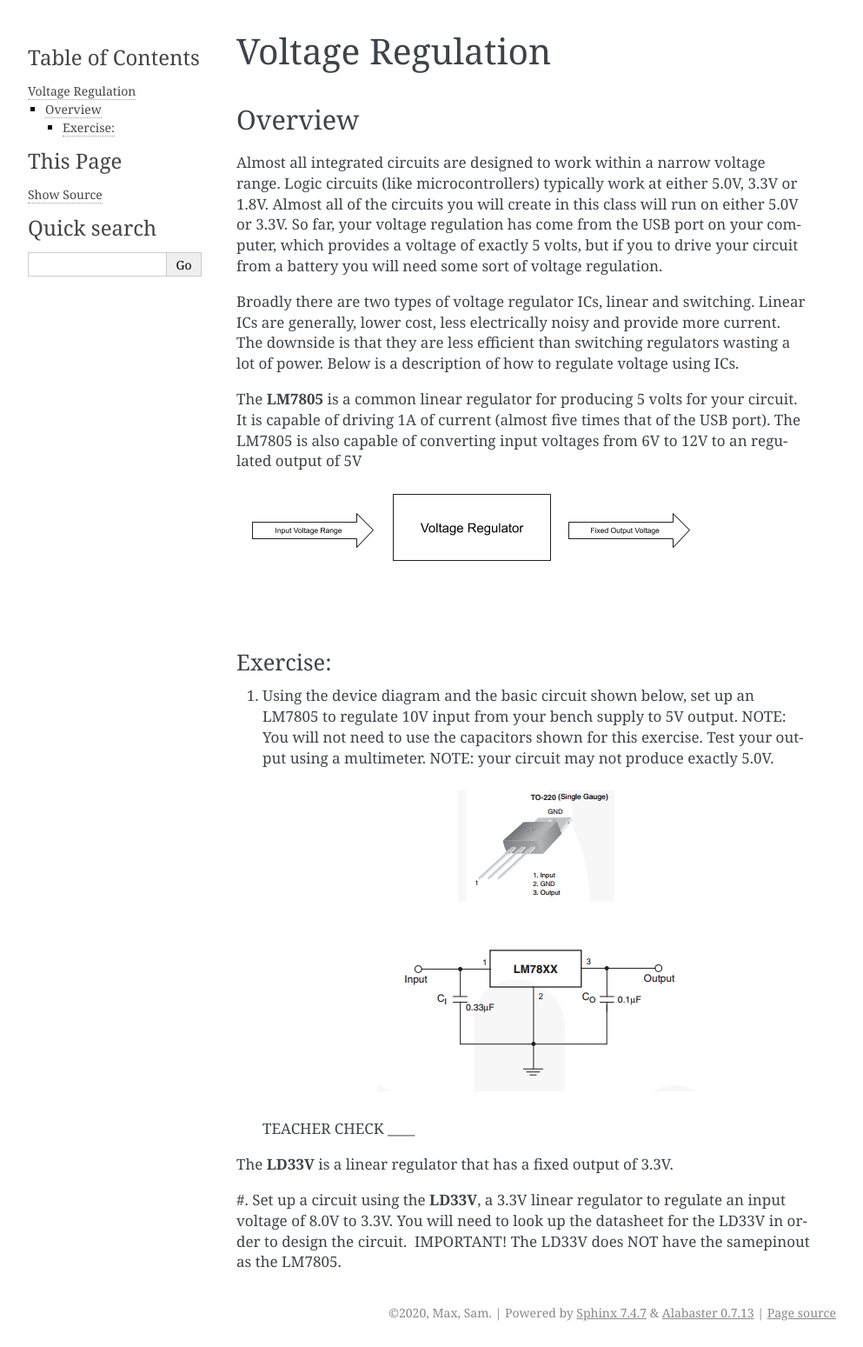
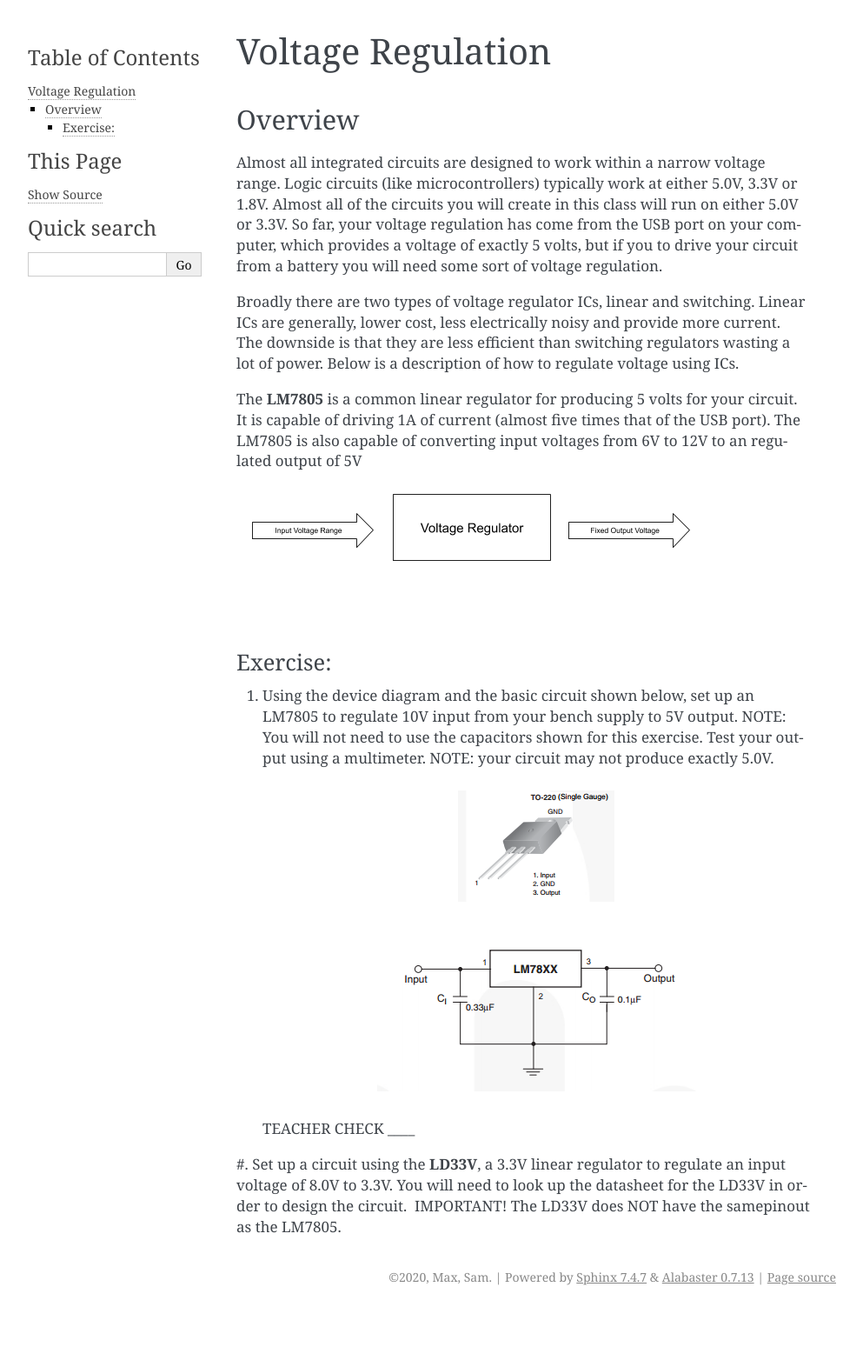
Before and after one commit to maxtkc/mvths-wiki, a Sphinx documentation site: the page built from docs/055a-voltage-regulation.rst, in a window 1280 px wide. Shown: the whole page at 87% size, without its empty margins (148-1141 px from the left). Built offline with Sphinx 7.4.7, drawn with Linux system fonts in a browser that asks for light colours; pages that are not in the unit, such as notebooks, are missing from menus; after the commit the page ends 1508 px from its top, so only the background shows below that.

Commit message:
Update 055a-voltage-regulation.rst

```diff
--- a/docs/055a-voltage-regulation.rst
+++ b/docs/055a-voltage-regulation.rst
@@ -24,7 +24,5 @@ Exercise:
 
    TEACHER CHECK \_\_\_\_
 
-The **LD33V** is a linear regulator that has a fixed output of 3.3V.
-
 #. Set up a circuit using the **LD33V**, a 3.3V linear regulator to regulate an input voltage of 8.0V to 3.3V. You will need to look up the datasheet for the LD33V in order
 to design the circuit.  IMPORTANT! The LD33V does NOT have the samepinout as the LM7805.
```
